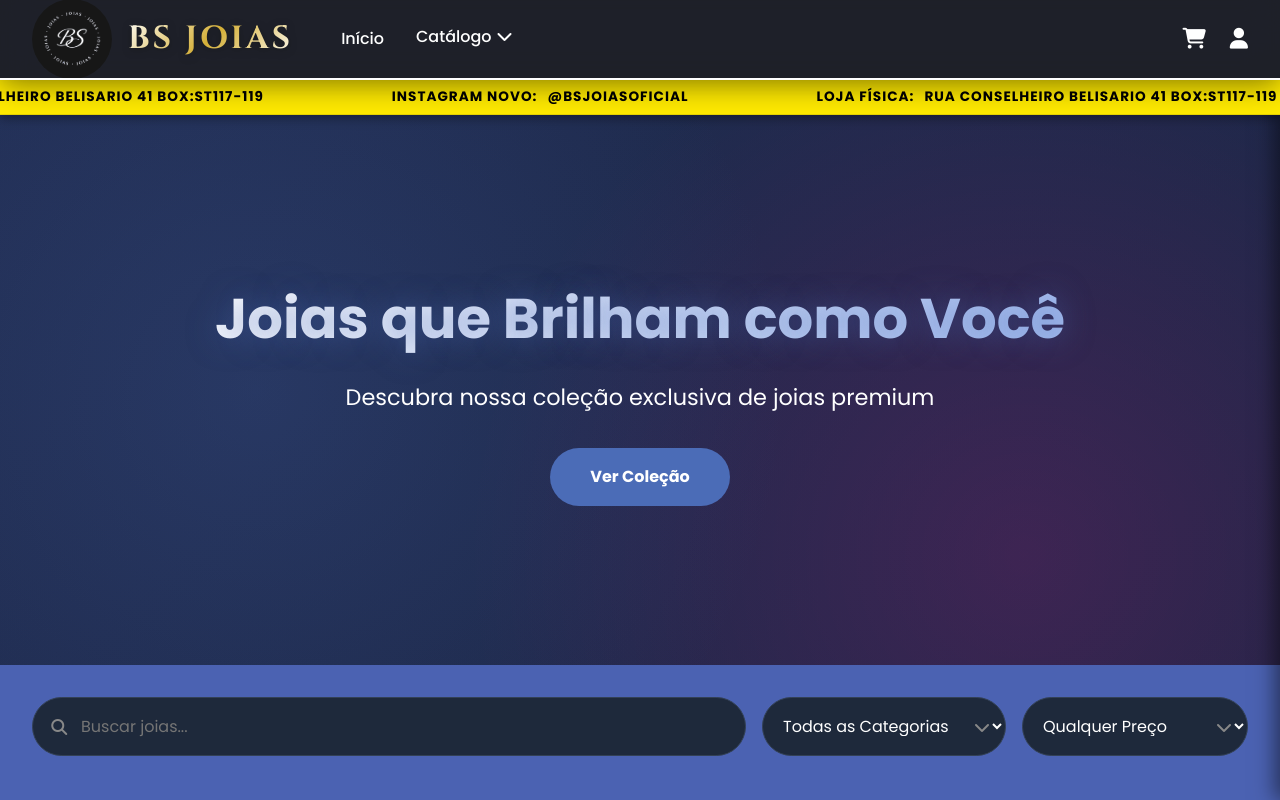
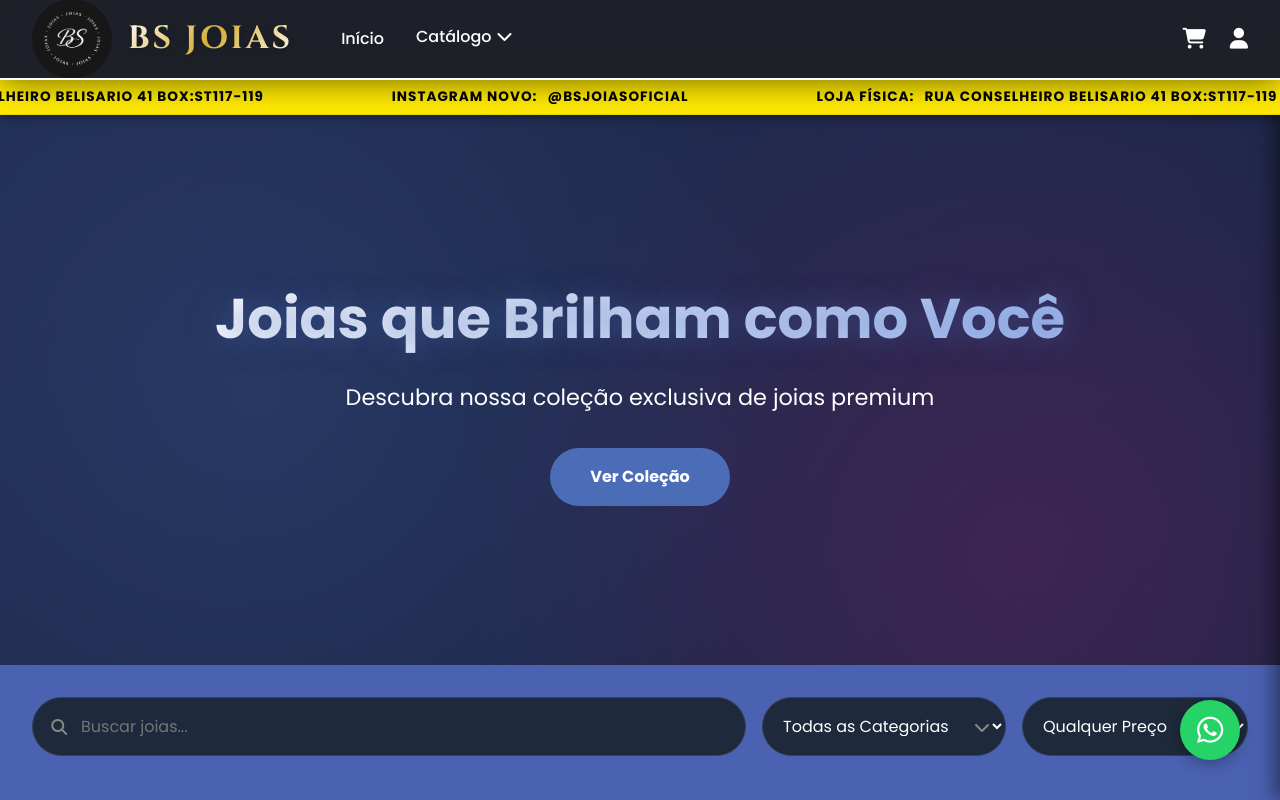
Before and after one commit to Bruno-Santo16/site, a plain HTML site: page loja/index.html in a window 1280 px wide. Shown: the top 800 px of the page. Drawn offline with Linux system fonts and the light colour scheme.

Commit message:
Fix: Re-adicionando o botão do WhatsApp que não apareceu

```diff
--- a/loja/index.html
+++ b/loja/index.html
@@ -453,6 +453,12 @@
         </div>
     </footer>
 
+    <!-- BOTÃO WHATSAPP FLUTUANTE -->
+    <a href="https://wa.me/5511999999999" class="whatsapp-float" target="_blank">
+        <i class="fab fa-whatsapp"></i>
+        <span class="tooltip-whatsapp">Dúvidas? Fale conosco!</span>
+    </a>
+
     <!-- Scripts -->
     <script>
         // Script de emergência: se após 3 segundos não houver nada, oferece reset
```
